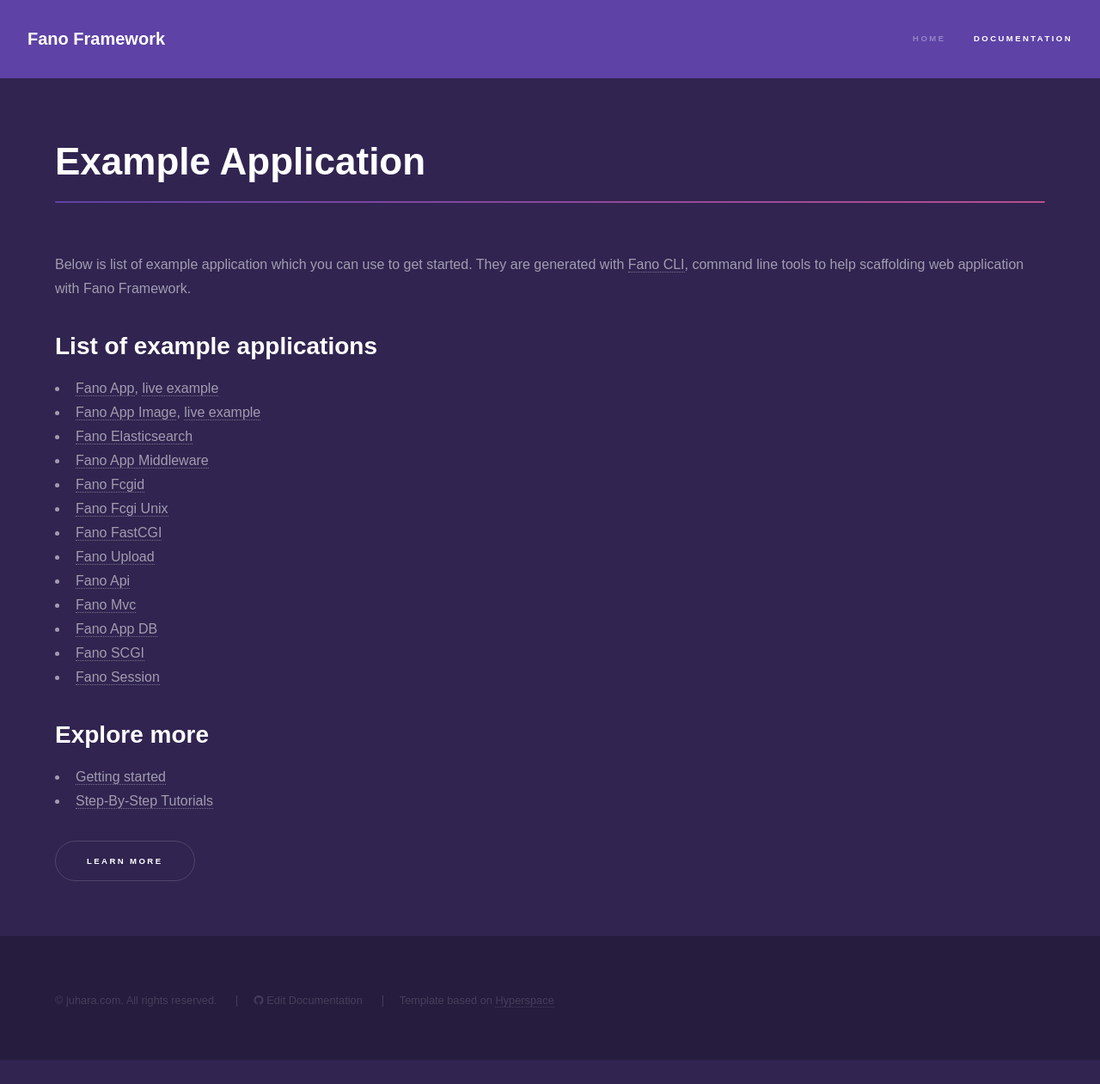
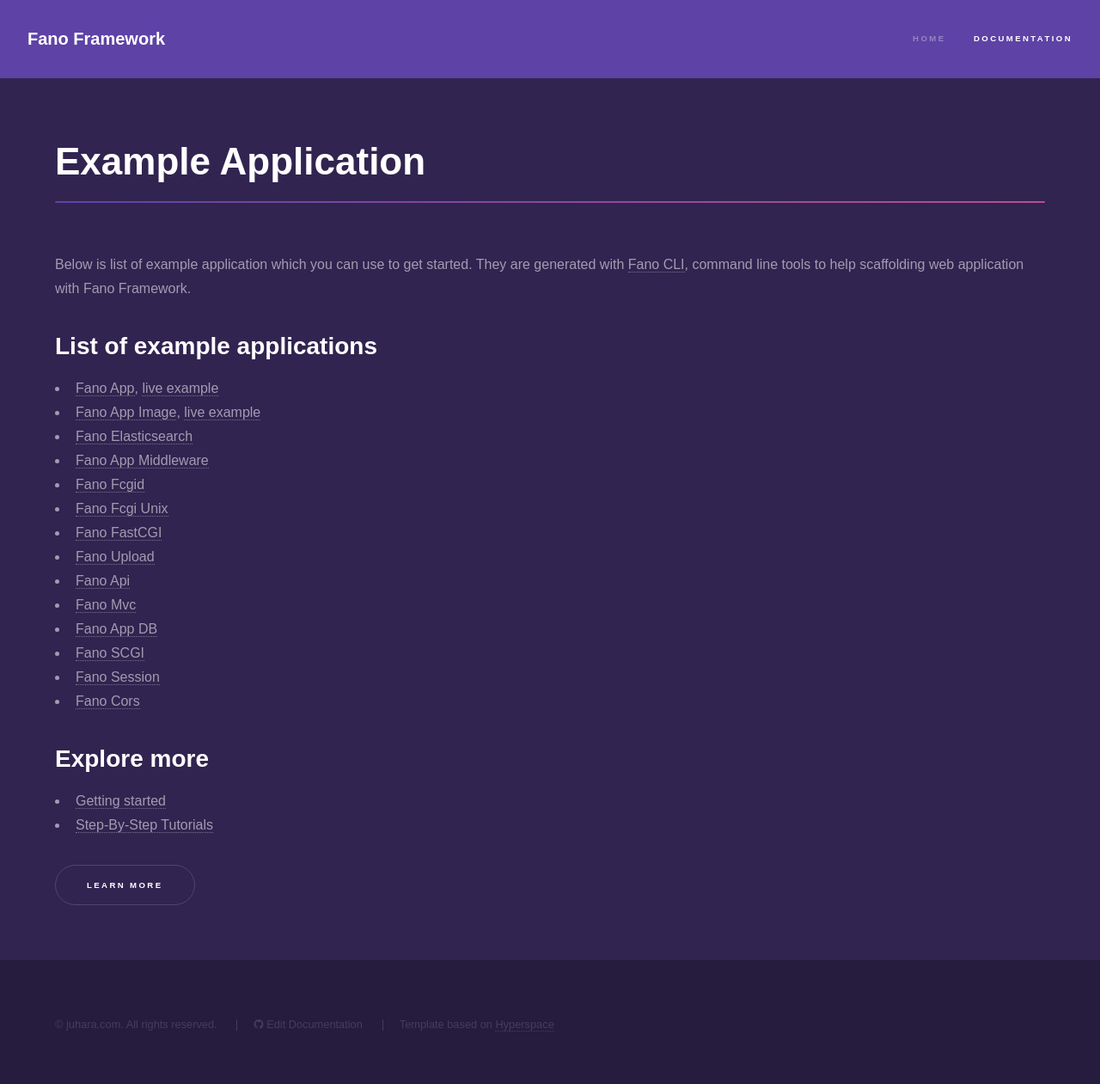
Before and after one commit to fanoframework/fanoframework.github.io, a Jekyll site: the page built from examples/index.md, in a window 1280 px wide. Shown: the whole page at 86% size. Built offline with Jekyll 4.4.1, drawn with Linux system fonts in a browser that asks for light colours; our own code applies the rules of GitHub Pages for plain Markdown files; before the commit the page ends 1233 px from its top, so only the background shows below that.

Commit message:
add link to fano cors example

```diff
--- a/examples/index.md
+++ b/examples/index.md
@@ -23,6 +23,7 @@
 - [Fano App DB](https://github.com/fanoframework/fano-app-db)
 - [Fano SCGI](https://github.com/fanoframework/fano-scgi)
 - [Fano Session](https://github.com/fanoframework/fano-session)
+- [Fano Cors](https://github.com/fanoframework/fano-cors)
 
 ## Explore more
 
```
